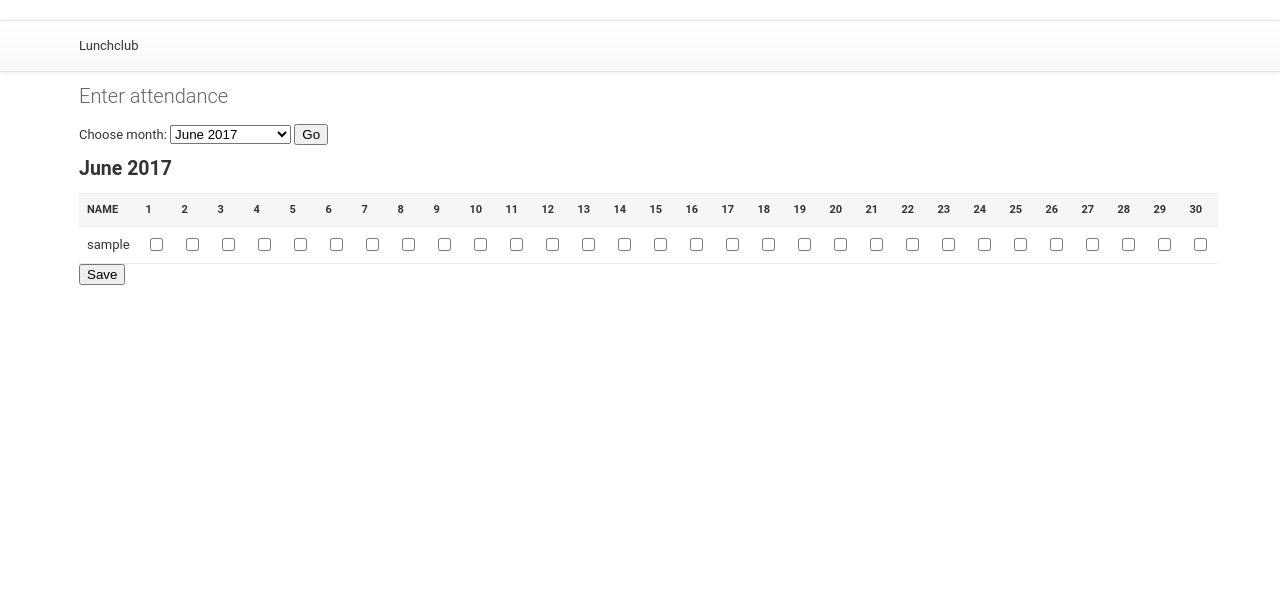
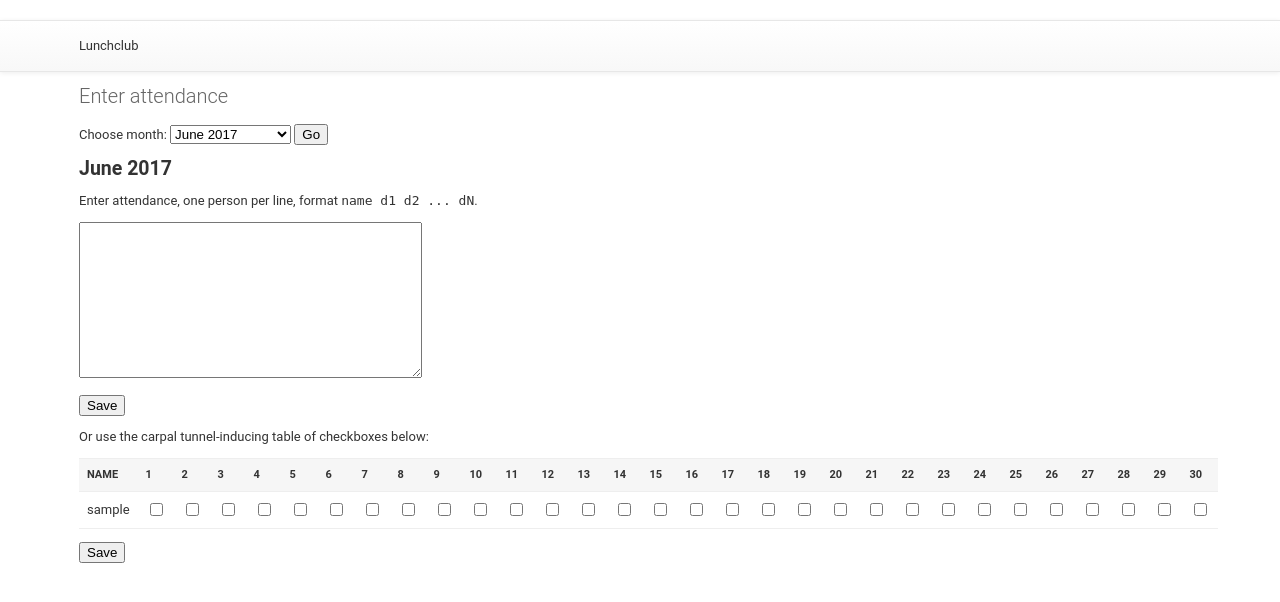
Before and after one commit to Mortal/django-lunchclub, a Django app: page /attendance/ in a window 1280 px wide. Shown: the top 602 px of the page. Run offline with Django 3.2, Linux system fonts and the light colour scheme; a user stored in the database is signed in; tables that the repository leaves empty hold one stand-in row (values such as "Sample post").

Commit message:
Add textarea input to AttendanceCreate

```diff
--- a/lunchclub/forms.py
+++ b/lunchclub/forms.py
@@ -317,19 +317,21 @@ class MonthForm(forms.Form):
 
 
 class AttendanceCreateForm(forms.Form):
+    lines = forms.CharField(widget=forms.Textarea)
+
     def __init__(self, **kwargs):
         self.person = kwargs.pop('person')
-        persons = list(kwargs.pop('persons'))
+        self.persons = list(kwargs.pop('persons'))
         self.dates = kwargs.pop('dates')
         super().__init__(**kwargs)
 
         existing_qs = Attendance.objects.filter(date__in=self.dates,
-                                                person__in=persons)
+                                                person__in=self.persons)
         existing = {(a.person, a.date): a for a in existing_qs}
 
         self.rows = []
         self.checkboxes = []
-        for person in persons:
+        for person in self.persons:
             row = []
             for date in self.dates:
                 if (person, date) in existing:
@@ -341,8 +343,40 @@ class AttendanceCreateForm(forms.Form):
                 row.append((False, self[k]))
             self.rows.append((person, row))
 
+    def clean_lines(self):
+        s = self.cleaned_data['lines']
+        result = []
+        for line in s.splitlines():
+            if not line.strip():
+                continue
+            name, *days = line.split()
+            try:
+                days = [int(d) for d in days]
+            except ValueError as exn:
+                raise forms.ValidationError(
+                    'Invalid integer: %r' % (exn.args[0],))
+            dmin = min(days)
+            dmax = max(days)
+            if dmin < 1:
+                raise forms.ValidationError('Invalid day: %r' % (dmin,))
+            if dmax > len(self.dates):
+                raise forms.ValidationError('Invalid day: %r' % (dmax,))
+            try:
+                person = next(p for p in self.persons
+                              if p.username == name)
+            except StopIteration:
+                raise forms.ValidationError(
+                    'Unknown person: %r' % (name,))
+            result.extend((person, self.dates[d-1]) for d in days)
+        return result
+
+    def get_checkbox_selected(self):
+        return ((p, d) for p, d, k in self.checkboxes if self.cleaned_data[k])
+
     def get_selected(self):
-        return [(p, d) for p, d, k in self.checkboxes if self.cleaned_data[k]]
+        return sorted(set(self.get_checkbox_selected()) |
+                      set(self.cleaned_data['lines']),
+                      key=lambda x: (x[0].username, x[1]))
 
     def save(self):
         data = self.cleaned_data
--- a/lunchclub/templates/lunchclub/attendancecreate.html
+++ b/lunchclub/templates/lunchclub/attendancecreate.html
@@ -6,6 +6,11 @@
 </form>
 <h2>{{ month }}</h2>
 <form method="post">{% csrf_token %}
+    <p>Enter attendance, one person per line, format <tt>name d1 d2 ... dN</tt>.</p>
+    {{ form.lines.errors }}
+    <p>{{ form.lines }}</p>
+    <p><input type="submit" value="Save" /></p>
+    <p>Or use the carpal tunnel-inducing table of checkboxes below:</p>
     <table>
         <thead>
             <tr>
@@ -32,6 +37,6 @@
             {% endfor %}
         </tbody>
     </table>
-    <input type="submit" value="Save" />
+    <p><input type="submit" value="Save" /></p>
 </form>
 {% endblock %}
```
